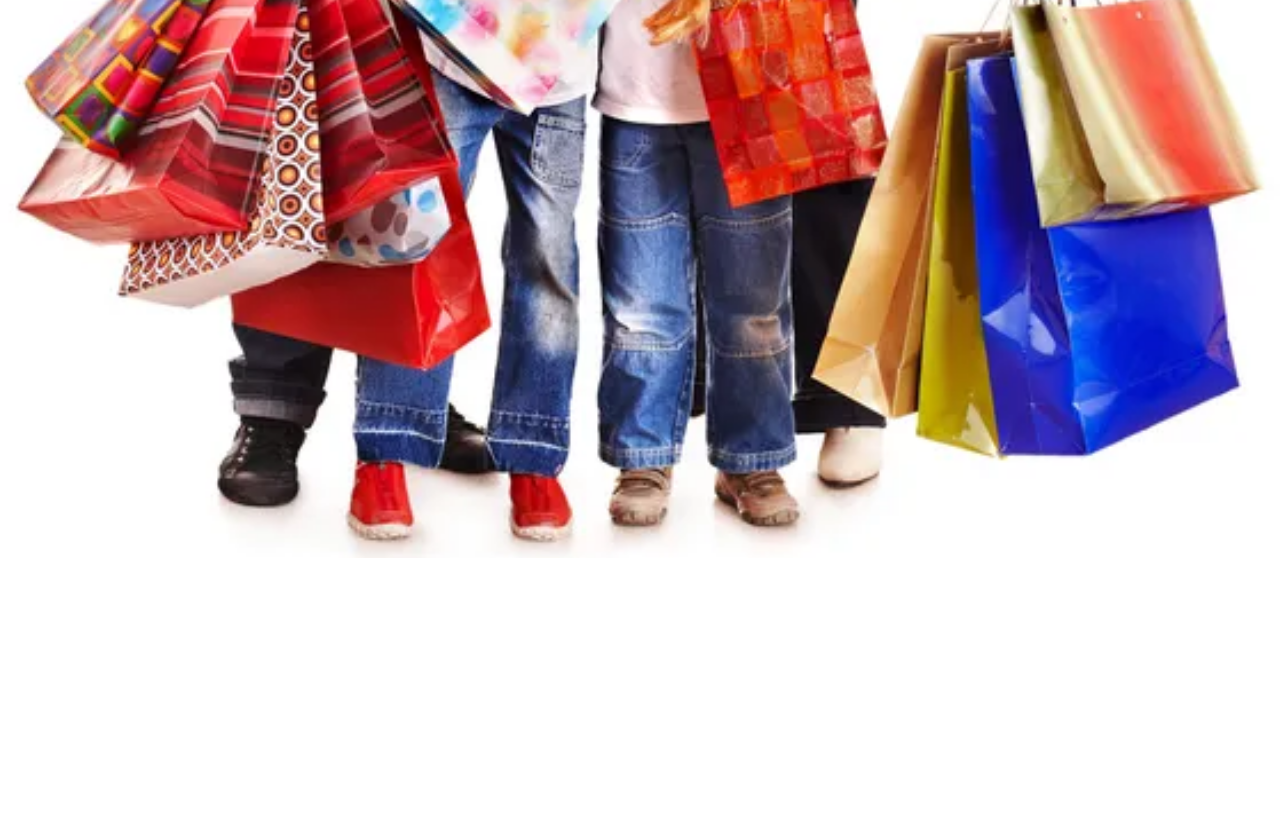
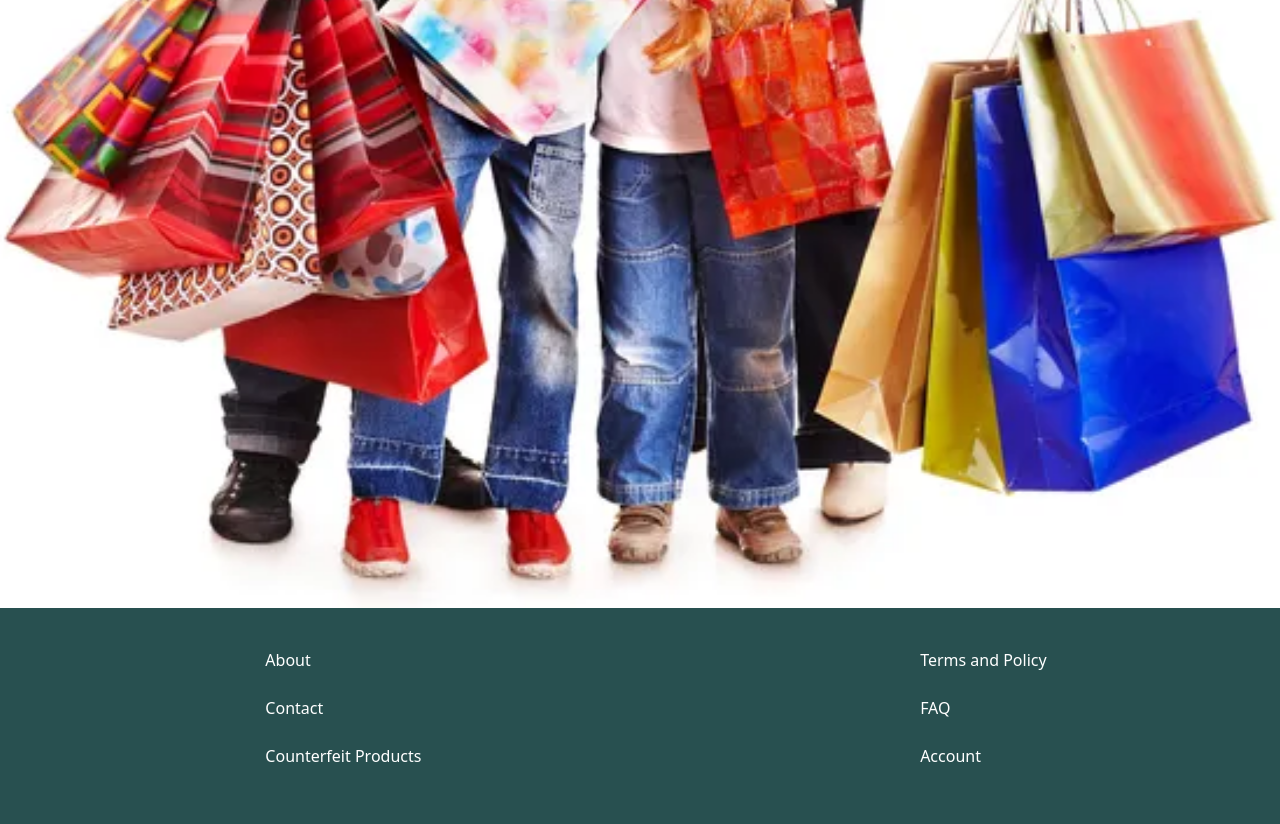
Before and after one commit to radadiyavishal/Cosmetic-Shop, a plain HTML site: page index.html in a window 1280 px wide. Shown: the part 872-1696 px from the top of the page. Before the commit the page ends 1430 px from the top, so only its background shows below. Drawn offline with nearby package versions, Linux system fonts and the light colour scheme.

Commit message:
footer add

```diff
--- a/index.html
+++ b/index.html
@@ -1,6 +1,6 @@
 <!DOCTYPE html>
 <html lang="en">
-  <head>
+
     <meta charset="UTF-8" />
     <meta http-equiv="X-UA-Compatible" content="IE=edge" />
     <meta name="viewport" content="width=device-width, initial-scale=1.0" />
@@ -16,9 +16,9 @@
   <body>
     <nav>
       <ul>
-        <a href="#"><li>Sell</li></a>
-        <a href="#"><li>Market</li></a>
-        <a href="#"><li>Manage</li></a>
+        <li><a href="#">Sell</a></li>
+        <li><a href="#">Market</a></li>
+        <li><a href="#">Manage</a></li>
       </ul>
       <ul>
         <li><a href="#">Search</a></li>
@@ -35,5 +35,23 @@
         <button>SHOP NOW</button>
       </div>
     </section>
+    <footer>
+<div class="resmargin">
+  <ul>
+    <li class="list">About</li><br>
+    <li class="list">Contact</li><br>
+    <li class="list">Counterfeit Products</li>
+
+  </ul>
+  </div>
+  <div class="res-margin">
+
+    <ul>
+    <li class="list">Terms and Policy</li><br>
+<li class="list">FAQ</li><br>
+<li class="list">Account</li>
+</ul>
+</div>
+</footer>
   </body>
 </html>
--- a/style.css
+++ b/style.css
@@ -1,29 +1,37 @@
+nav ul li a {
+  color:white;
+  text-decoration: none;
+}
+
 nav ul li {
   list-style: none;
   margin: 20px;
+
 }
+
 nav {
   display: flex;
   align-items: center;
   justify-content: space-between;
-  background-color: black;
+  background-color: rgb(33, 2, 2);
   color: white;
+
+
 }
+
 nav ul {
   display: flex;
   align-items: center;
   justify-content: space-around;
-}
-a {
-  color: white;
-  text-decoration: none;
+
+
 }
 
 /* hero */
 .hero {
   background-image: url("./image/shop.webp");
   background-color: #cccccc;
-  height: 1350px;
+  height: 1400px;
   background-position: center;
   background-repeat: no-repeat;
   background-size: cover;
@@ -49,3 +57,22 @@ a {
   border: 1px solid rgb(5, 2, 22);
   color: rgb(5, 2, 22);
 }
+
+footer div ul li {
+  list-style: none;
+
+}
+
+  footer {
+    background-color: rgb(40 80 80);
+    color: white;
+    padding: 40px 0px;
+    justify-self: space-between;
+    align-items: center;
+
+  }
+  footer{
+    display: flex;
+    align-items: center;
+    justify-content: space-around;
+  }
```
